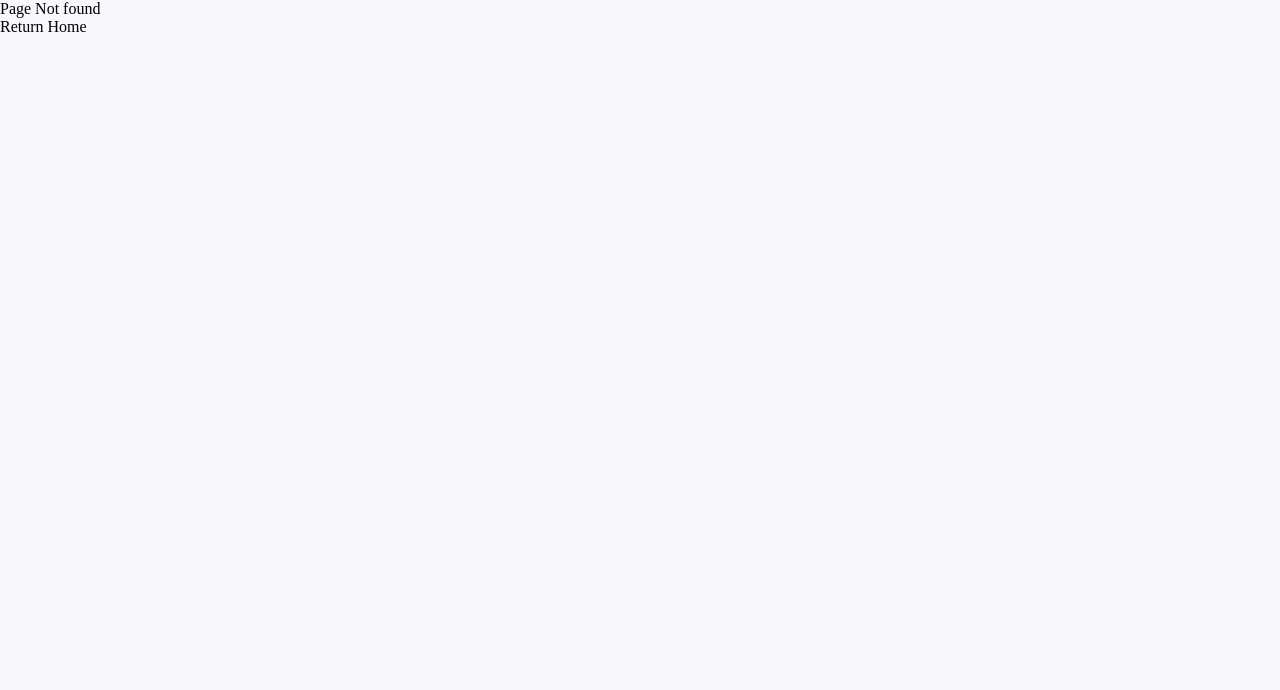
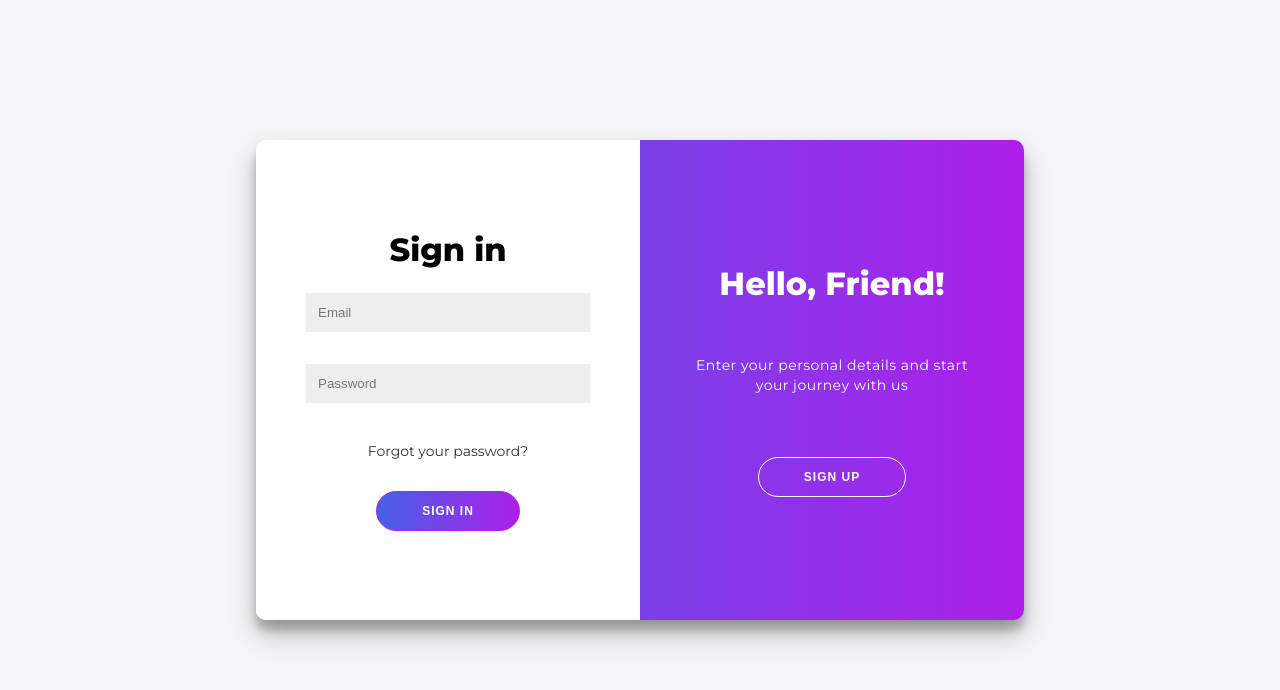
Before and after one commit to felabel/welisten, a React (Vite) app: page /login in a window 1280 px wide. Before the commit this address had no page. Shown: the top 690 px of the page. Built offline with nearby package versions, Linux system fonts and the light colour scheme; no server answers.

Commit message:
added login screen and API setup

```diff
--- a/src/App.tsx
+++ b/src/App.tsx
@@ -5,6 +5,7 @@ import Notfound from "./Pages/Notfound";
 import FeedbackDetails from "./components/comment-details/CommentDetails";
 import FeedbackForm from "./components/Feedback-form/FeedbackForm";
 import Roadmap from "./components/Roadmap/Roadmap";
+import Auth from "./components/Auth/Auth";
 
 const App = () => {
   return (
@@ -12,6 +13,8 @@ const App = () => {
       <Routes>
         {/* Define your routes here */}
         <Route path="/" element={<Home />} />
+        <Route path="/login" element={<Auth />} />
+
         <Route path="/feedback/:id" element={<FeedbackDetails />} />
         <Route path="/feedback/create" element={<FeedbackForm />} />
         <Route path="/roadmap" element={<Roadmap />} />
--- /dev/null
+++ b/src/components/Auth/Auth.tsx
@@ -0,0 +1,68 @@
+import React, { useState } from "react";
+import styles from "./auth.module.scss";
+
+const Auth = () => {
+  const [isSignUp, setIsSignUp] = useState(false);
+
+  const handleSignUpClick = () => {
+    setIsSignUp(true);
+  };
+
+  const handleSignInClick = () => {
+    setIsSignUp(false);
+  };
+
+  return (
+    <div className={styles.wrapper}>
+      <div
+        className={`${styles.container} ${
+          isSignUp ? styles.rightPanelActive : ""
+        }`}
+      >
+        <div className={`${styles.formContainer} ${styles.signUpContainer}`}>
+          <form>
+            <h1>Create Account</h1>
+            <input type="text" placeholder="Name" />
+            <input type="email" placeholder="Email" />
+            <input type="password" placeholder="Password" />
+            <button type="submit">Sign Up</button>
+          </form>
+        </div>
+
+        <div className={`${styles.formContainer} ${styles.signInContainer}`}>
+          <form>
+            <h1>Sign in</h1>
+            <input type="email" placeholder="Email" />
+            <input type="password" placeholder="Password" />
+            <a href="#">Forgot your password?</a>
+            <button type="submit">Sign In</button>
+          </form>
+        </div>
+
+        <div className={styles.overlayContainer}>
+          <div className={styles.overlay}>
+            <div className={`${styles.overlayPanel} ${styles.overlayLeft}`}>
+              <h1>Welcome Back!</h1>
+              <p>
+                To keep connected with us please login with your personal info
+              </p>
+              <button className={styles.ghost} onClick={handleSignInClick}>
+                Sign In
+              </button>
+            </div>
+            <div className={`${styles.overlayPanel} ${styles.overlayRight}`}>
+              <h1>Hello, Friend!</h1>
+              <p>Enter your personal details and start your journey with us</p>
+
+              <button className={styles.ghost} onClick={handleSignUpClick}>
+                Sign Up
+              </button>
+            </div>
+          </div>
+        </div>
+      </div>
+    </div>
+  );
+};
+
+export default Auth;
--- /dev/null
+++ b/src/components/Auth/auth.module.scss
@@ -0,0 +1,210 @@
+@import url("https://fonts.googleapis.com/css?family=Montserrat:400,800");
+@import "../../styles/index";
+
+* {
+  box-sizing: border-box;
+}
+
+.wrapper {
+  font-family: "Montserrat", sans-serif;
+  background: #f6f5f7;
+  display: flex;
+  flex-direction: column;
+  justify-content: center;
+  align-items: center;
+  height: 100vh;
+  margin: -20px 0 50px;
+
+  h1 {
+    font-weight: bold;
+    margin: 0;
+  }
+
+  p {
+    font-size: 14px;
+    font-weight: 100;
+    line-height: 20px;
+    letter-spacing: 0.5px;
+    margin: 20px 0 30px;
+  }
+
+  span {
+    font-size: 12px;
+  }
+
+  a {
+    color: #333;
+    font-size: 14px;
+    text-decoration: none;
+    margin: 15px 0;
+  }
+
+  .container {
+    background: #fff;
+    border-radius: 10px;
+    box-shadow: 0 14px 28px rgba(0, 0, 0, 0.25), 0 10px 10px rgba(0, 0, 0, 0.22);
+    position: relative;
+    overflow: hidden;
+    width: 768px;
+    max-width: 100%;
+    min-height: 480px;
+  }
+
+  .formContainer form {
+    background: #fff;
+    display: flex;
+    flex-direction: column;
+    padding: 0 50px;
+    height: 100%;
+    justify-content: center;
+    align-items: center;
+    text-align: center;
+    gap: 1rem;
+  }
+
+  .socialContainer {
+    margin: 20px 0;
+  }
+
+  .socialContainer a {
+    border: 1px solid #ddd;
+    border-radius: 50%;
+    display: inline-flex;
+    justify-content: center;
+    align-items: center;
+    margin: 0 5px;
+    height: 40px;
+    width: 40px;
+  }
+
+  .formContainer input {
+    background: #eee;
+    border: none;
+    padding: 12px;
+    margin: 8px 0;
+    width: 100%;
+  }
+
+  button {
+    border-radius: 20px;
+    border: 1px solid var(--purple);
+    //   background: var(--purple);
+    background: linear-gradient(to right, var(--blue), var(--purple));
+
+    color: #fff;
+    font-size: 12px;
+    font-weight: bold;
+    padding: 12px 45px;
+    letter-spacing: 1px;
+    text-transform: uppercase;
+    transition: transform 80ms ease-in;
+  }
+
+  button:active {
+    transform: scale(0.95);
+  }
+
+  button:focus {
+    outline: none;
+  }
+
+  button.ghost {
+    background: transparent;
+    border-color: #fff;
+  }
+
+  .formContainer {
+    position: absolute;
+    top: 0;
+    height: 100%;
+    transition: all 0.6s ease-in-out;
+  }
+
+  .signInContainer {
+    left: 0;
+    width: 50%;
+    z-index: 2;
+  }
+
+  .signUpContainer {
+    left: 0;
+    width: 50%;
+    z-index: 1;
+    opacity: 0;
+  }
+
+  .overlayContainer {
+    position: absolute;
+    top: 0;
+    left: 50%;
+    width: 50%;
+    height: 100%;
+    overflow: hidden;
+    transition: transform 0.6s ease;
+    z-index: 100;
+  }
+
+  .overlay {
+    //   background: linear-gradient(to right, #ff4b2b, #ff416c);
+    background: linear-gradient(to right, var(--blue), var(--purple));
+    //   background: linear-gradient(to right, #ad1fea, darken(#ad1fea, 10%));
+    color: #fff;
+    position: relative;
+    left: -100%;
+    height: 100%;
+    width: 200%;
+    transform: translateX(0);
+    transition: transform 0.6s ease-in-out;
+  }
+
+  .overlayPanel {
+    position: absolute;
+    top: 0;
+    display: flex;
+    flex-direction: column;
+    justify-content: center;
+    align-items: center;
+    padding: 0 40px;
+    height: 100%;
+    width: 50%;
+    text-align: center;
+    transition: transform 0.6s ease-in-out;
+    gap: 2rem;
+  }
+
+  .overlayRight {
+    right: 0;
+    transform: translateX();
+  }
+
+  .overlayLeft {
+    transform: translateX(-20%);
+  }
+
+  /* Animation Fixes */
+  .rightPanelActive .signInContainer {
+    transform: translateX(100%);
+  }
+
+  .rightPanelActive .overlayContainer {
+    transform: translateX(-100%);
+  }
+
+  .rightPanelActive .signUpContainer {
+    transform: translateX(100%);
+    opacity: 1;
+    z-index: 5;
+  }
+
+  .rightPanelActive .overlay {
+    transform: translateX(50%);
+  }
+
+  .rightPanelActive .overlayLeft {
+    transform: translateX(0);
+  }
+
+  .rightPanelActive .overlayRight {
+    transform: translateX(20%);
+  }
+}
--- /dev/null
+++ b/src/config.ts
@@ -0,0 +1,2 @@
+export const API_BASE_URL =
+  import.meta.env.VITE_API_BASE_URL || "http://localhost:3000";
--- a/src/main.tsx
+++ b/src/main.tsx
@@ -2,11 +2,15 @@ import { StrictMode } from "react";
 import { createRoot } from "react-dom/client";
 import "./index.scss";
 import App from "./App.tsx";
+import { Provider } from "react-redux";
+import { store } from "./store.ts";
 
 createRoot(document.getElementById("root")!).render(
   <StrictMode>
-    <div className="main_wrapper">
-      <App />
-    </div>
+    <Provider store={store}>
+      <div className="main_wrapper">
+        <App />
+      </div>
+    </Provider>
   </StrictMode>
 );
--- /dev/null
+++ b/src/services/authApi.ts
@@ -0,0 +1,26 @@
+import { createApi, fetchBaseQuery } from "@reduxjs/toolkit/query/react";
+import { API_BASE_URL } from "../config";
+import { AuthResponse, LoginType, RegisterType } from "./api.types";
+
+export const authApi = createApi({
+  reducerPath: "authApi",
+  baseQuery: fetchBaseQuery({ baseUrl: API_BASE_URL }),
+  endpoints: (builder) => ({
+    registerUser: builder.mutation<AuthResponse, RegisterType>({
+      query: (data) => ({
+        url: "/register",
+        method: "POST",
+        body: data,
+      }),
+    }),
+    loginUser: builder.mutation<AuthResponse, LoginType>({
+      query: (data) => ({
+        url: "/login",
+        method: "POST",
+        body: data,
+      }),
+    }),
+  }),
+});
+
+export const { useRegisterUserMutation, useLoginUserMutation } = authApi;
--- /dev/null
+++ b/src/store.ts
@@ -0,0 +1,13 @@
+import { configureStore } from "@reduxjs/toolkit";
+import { authApi } from "./services/authApi";
+
+export const store = configureStore({
+  reducer: {
+    [authApi.reducerPath]: authApi.reducer, // RTK Query API reducer
+  },
+  middleware: (getDefaultMiddleware) =>
+    getDefaultMiddleware().concat(authApi.middleware), // RTK Query middleware
+});
+
+export type RootState = ReturnType<typeof store.getState>;
+export type AppDispatch = typeof store.dispatch;
```
Also changed, not shown: package.json (+8 -8 lines), src/services/api.types.ts (added, +14 -0 lines), 1 other file (tests, documents, lock files or other folders).
